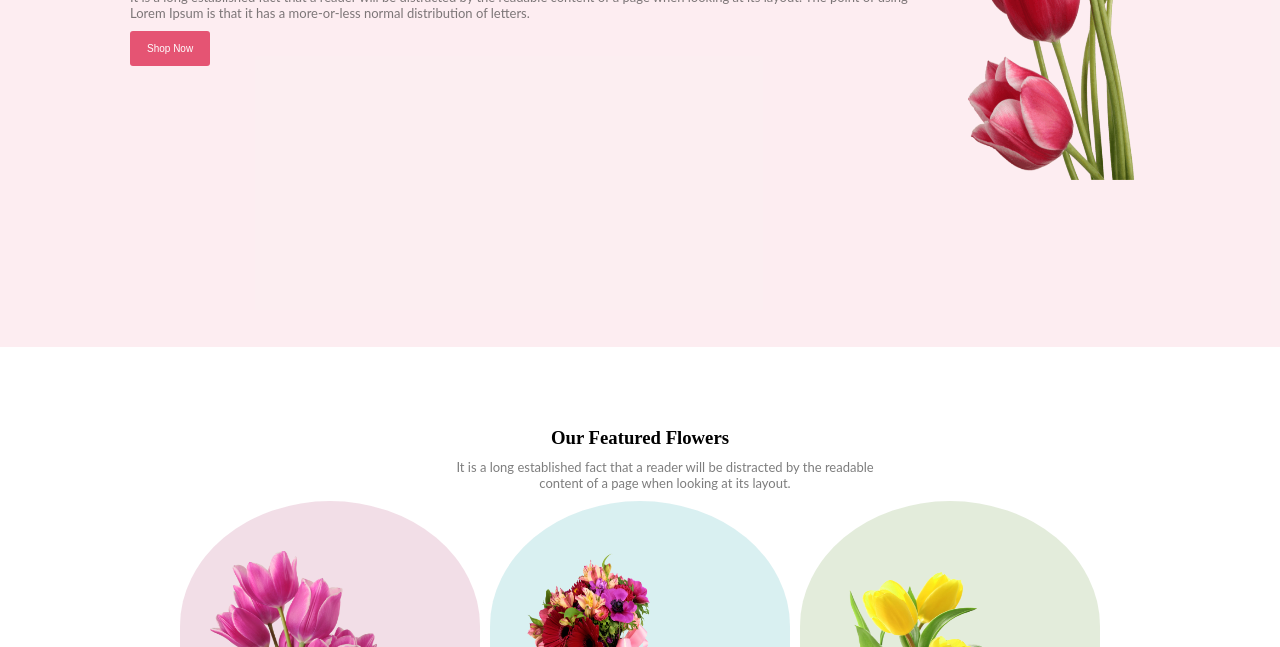
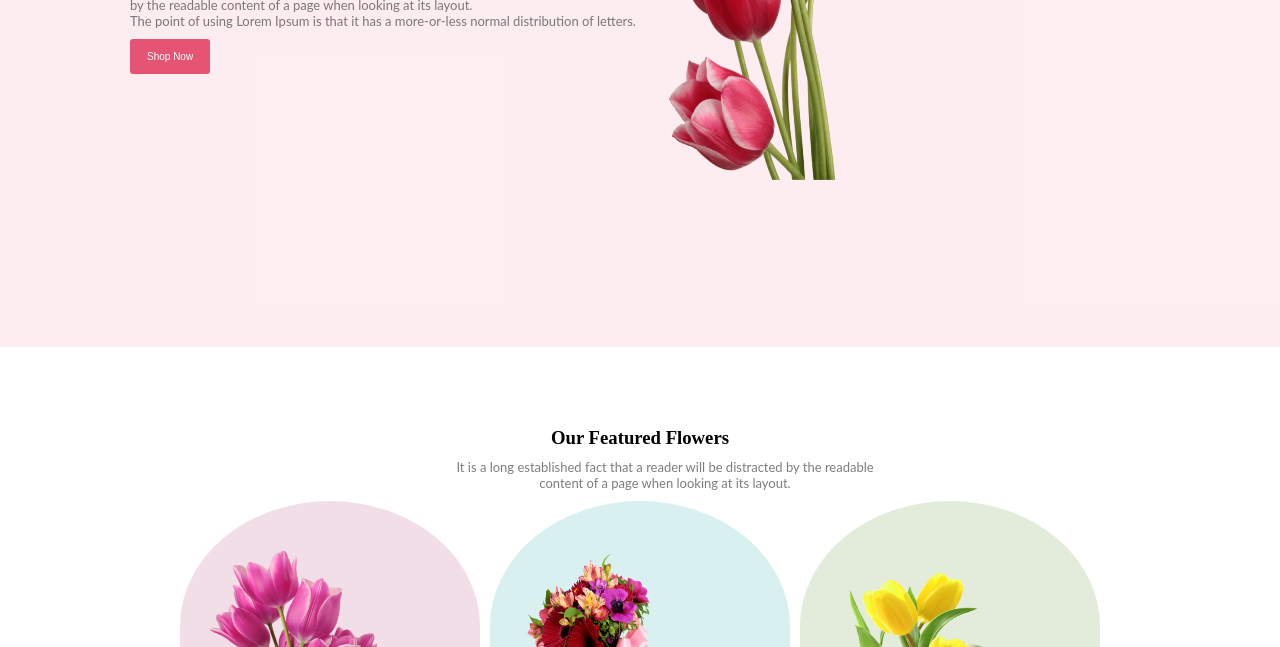
Before and after one commit to oyshe1/flower-shop-assignment, a plain HTML site: page index.html in a window 1280 px wide. Shown: the part 453-1100 px from the top of the page. Drawn offline with Linux system fonts and the light colour scheme.

Commit message:
some style changed in banner

```diff
--- a/index.html
+++ b/index.html
@@ -11,7 +11,7 @@
     <div class="banner-container">
         <div class="banner-text">
             <h1 class="header-text">Let's make <br/> beautiful flowers a <br/>part of your life.</h1>
-            <p class="banner-description">It is a long established fact that a reader will be distracted by the readable  content of a page when looking at its layout.  The point of using Lorem Ipsum is that it has a more-or-less normal distribution of letters.</p>
+            <p class="banner-description">It is a long established fact that a reader will be distracted <br> by the readable   content of a page when looking at its layout. <br> The point of using Lorem Ipsum is that it has a more-or-less normal distribution of letters.</p>
             <div class="btn-container">
                 <button class="btn">Shop Now</button>
             </div>
--- a/styles/style.css
+++ b/styles/style.css
@@ -15,6 +15,7 @@ body{
     justify-items: center;
     align-items: center;
     height: 100vh;
+    width: 100vw;
     gap: 20px;
     background-color:rgba(229, 84, 115, 0.10);
 
```
